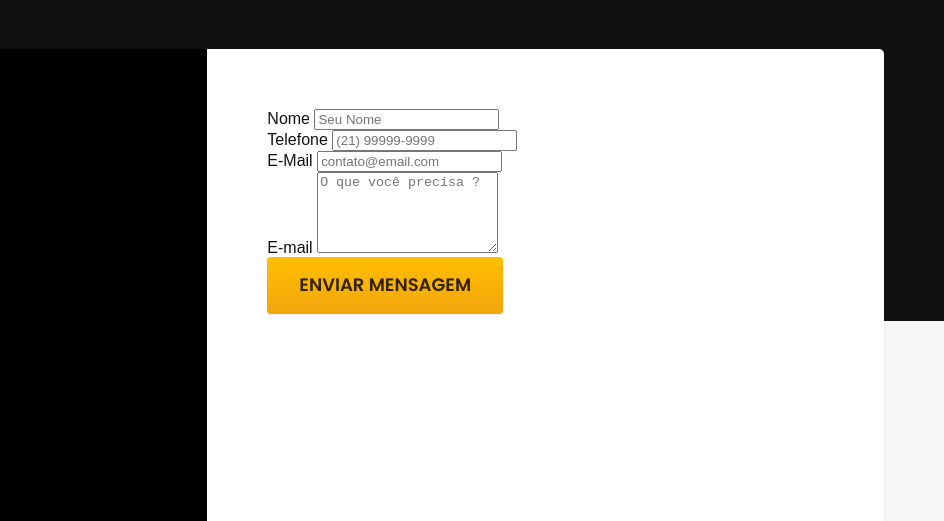
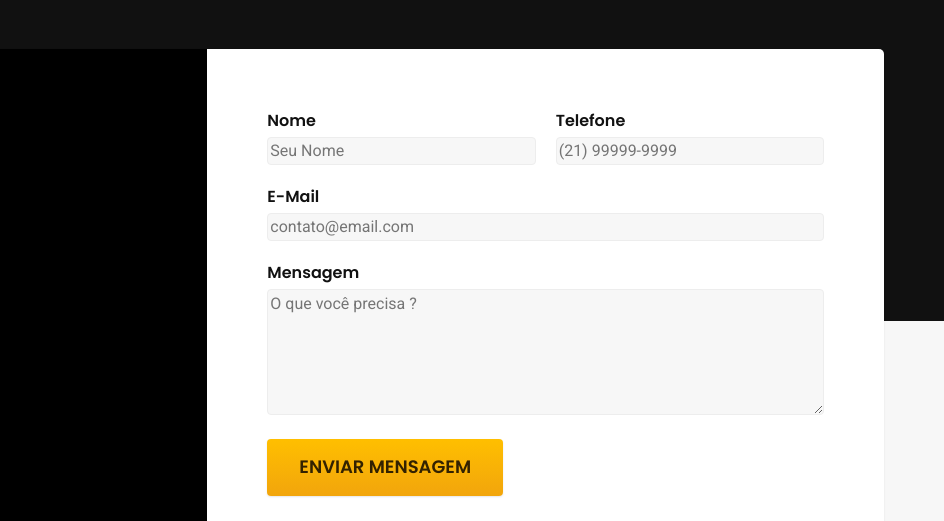
Before and after one commit to alexandrejuniorc/bikcraft-origamid, a plain HTML site: page contato.html in a window 1280 px wide. Shown: the part 279-800 px from the top of the page, 336-1280 px from the left. Drawn offline with Linux system fonts and the light colour scheme.

Commit message:
adiciona css da página contato

```diff
--- a/contato.html
+++ b/contato.html
@@ -76,16 +76,16 @@
                     <label for="telefone">Telefone</label>
                     <input type="text" id="telefone" name="telefone" placeholder="(21) 99999-9999">
                      </div>
-                    <div>
+                    <div class="col-2">
                     <label for="email">E-Mail</label>
                     <input type="email" id="email" name="email" placeholder="contato@email.com">
                      </div>
-                    <div>
-                    <label for="mensagem">E-mail</label>
+                    <div class="col-2">
+                    <label for="mensagem">Mensagem</label>
                     <textarea rows="5" id="mensagem" name="mensagem"
                     placeholder="O que você precisa ?"></textarea>
                      </div>
-                     <button class="botao">Enviar Mensagem</button>
+                     <button class="botao col-2">Enviar Mensagem</button>
                 </form>
             </section>
         </div>
--- a/css/utilidades/formulario.css
+++ b/css/utilidades/formulario.css
@@ -0,0 +1,45 @@
+.form {
+    display: grid;
+    grid-template-columns: 1fr 1fr;
+    gap: 20px;
+}
+
+.form label {
+    display: block;
+    font: 600 1rem/1.5 "Poppins", sans-serif;
+    margin-bottom: 4px;
+}
+
+.form .col-2{
+    grid-column: span 2;
+}
+
+.form input[type="text"],
+.form input[type="email"],
+.form textarea{
+    font: 400 1rem/1.5 "Roboto", sans-serif;
+    background: var(--cor-1);
+    border: 1px solid var(--cor-2);
+    border-radius: 4px;
+    width: 100%;
+    box-sizing: border-box;
+}
+
+/* Serve pra alterar a cor quando você passa o mouse por cima de algum item do formulário */
+.form input[type="text"]:focus,
+.form input[type="email"]:focus,
+.form textarea:focus{
+    outline: none;
+    border-color: var(--cor-p1);
+    background: var(--cor-0);
+    box-shadow: 0 0 0 2px #fea;
+}
+
+@media (max-width: 600px){
+    .form{
+        grid-template-columns: 1fr;
+    }
+    .form .col-2{
+        grid-column: 1;
+    }
+}
```
